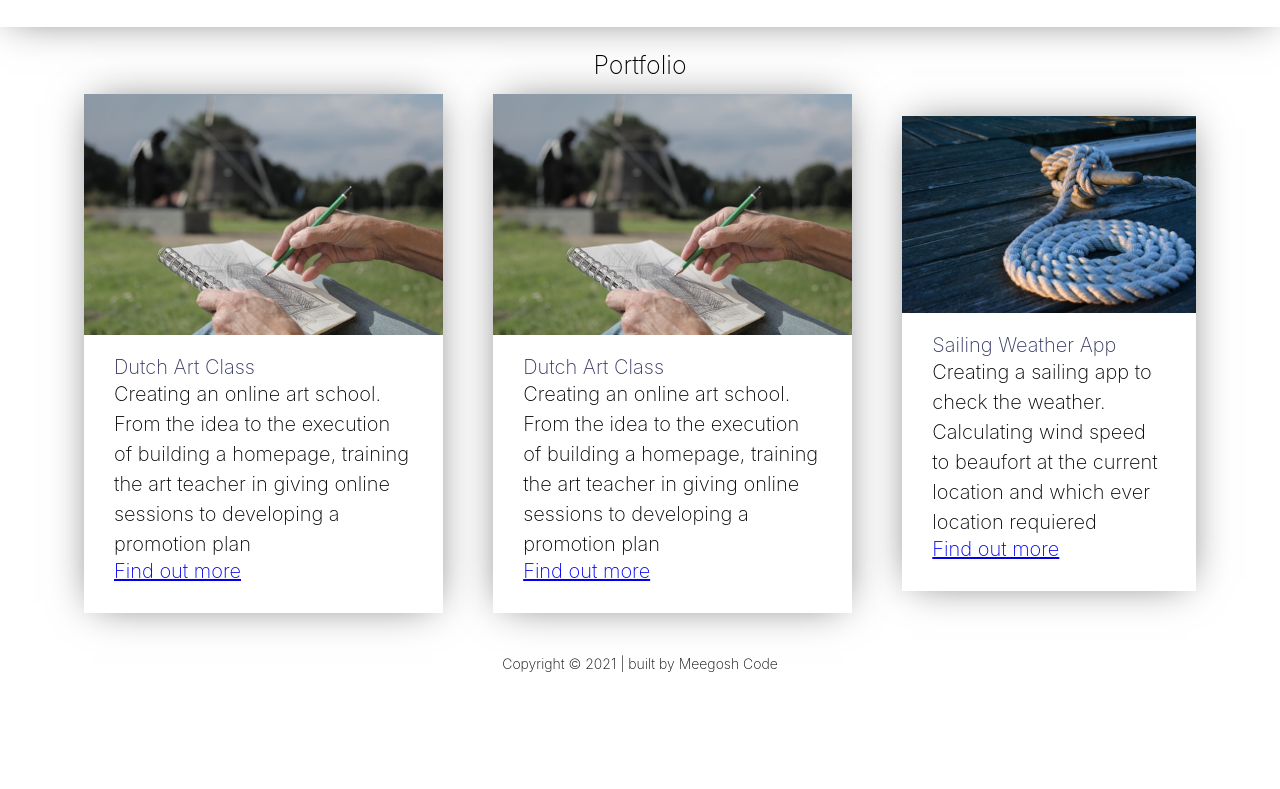
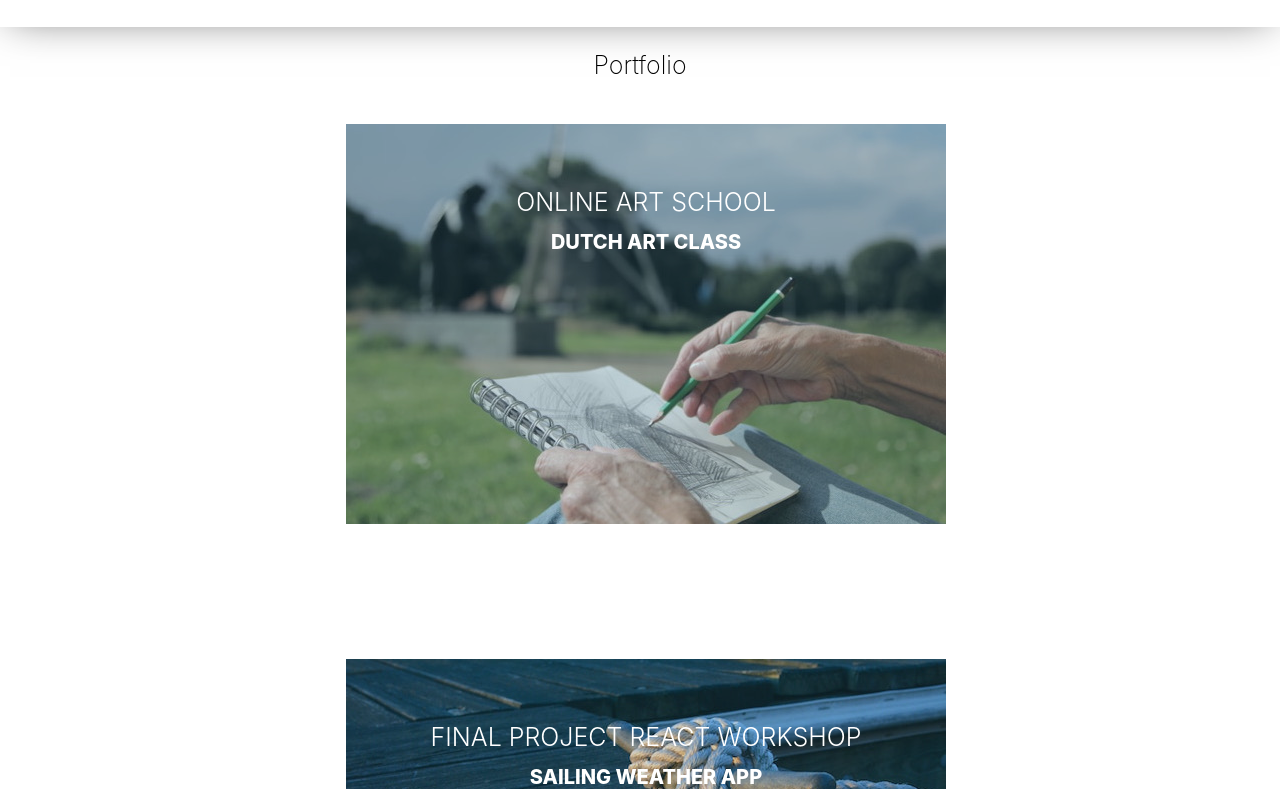
Before and after one commit to SabMc/meegoshcode, a React (Create React App) app: page / in a window 1280 px wide. Shown: the part 1211-2000 px from the top of the page. Before the commit the page ends 1925 px from the top, so only its background shows below. Built offline with nearby package versions, Linux system fonts and the light colour scheme.

Commit message:
Layout Portfolio
New layout to display Portfolio

```diff
--- a/src/components/Portfolio.css
+++ b/src/components/Portfolio.css
@@ -1,5 +1,5 @@
 .portfolio-container {
-  width: 90%;
+
   margin: 0 auto;
 }
 
@@ -15,54 +15,151 @@
   align-items: center;
 }
 
-.portfolio-content {
-  display: flex;
-  flex: 1;
-  margin: 0 1rem;
-  box-shadow: 0 0 2rem -0.5rem rgba(0, 0, 0, 0.6);
-}
-.projectlink {
-  display: flex;
-  flex-flow: column;
+.grid{
+  position: relative;
+  margin: 0 auto;
+  padding: 1em 0 4em;
+  max-width: 90%;
+  list-style: none;
+  text-align: center;}
+
+
+  /* Common style */
+  .grid figure {
+    position: relative;
+    float: left;
+    overflow: hidden;
+    margin: 10px 1%;
+    min-width: 320px;
+    max-width: 100%;
+    max-height: 100%;
     width: 100%;
-
-  overflow: hidden;
-  text-decoration: none;
+    background: #3085a3;
+    text-align: center;
+    cursor: pointer;
   }
 
-.project-img-wrap {
+  .grid figure img {
     position: relative;
-  width: 100%;
-  padding-top: 67%;
-  overflow: hidden;
+    display: block;
+    min-height: 100%;
+    max-width: 100%;
+    opacity: 0.8;
   }
 
-.frontpage-img {
+  .grid figure figcaption {
+    padding: 2em;
+    color: #fff;
+    text-transform: uppercase;
+    font-size: 1.25em;
+    -webkit-backface-visibility: hidden;
+    backface-visibility: hidden;
+  }
+
+  .grid figure figcaption::before,
+  .grid figure figcaption::after {
+    pointer-events: none;
+  }
+
+  .grid figure figcaption,
+  .grid figure figcaption > a {
     position: absolute;
     top: 0;
-  right: 0;
-  bottom: 0;
     left: 0;
-  display: block;
     width: 100%;
-  max-width: 100%;
     height: 100%;
-  object-fit: cover;
-}
-.project-info {
-  padding: 20px 30px 30px;
-}
-.project-text {
-  color: rgb(52, 54, 97);
   }
 
-@media screen and (max-width: 1024px) {
-  .portfolio-content {
-    margin-bottom: 2rem;
+  /* Anchor will cover the whole item by default */
+  /* For some effects it will show as a button */
+  .grid figure figcaption > a {
+    z-index: 1000;
+    text-indent: 200%;
+    white-space: nowrap;
+    font-size: 0;
+    opacity: 0;
   }
+
+  .grid figure h2 {
+
+    font-weight: 300;
   }
-@media only screen and (min-width: 1024px) {
-  .projects-container {
-    display: flex;
+
+  .grid figure h2 span {
+    font-weight: 800;
   }
+
+  .grid figure h2,
+  .grid figure p {
+    margin: 0;
   }
+
+  .grid figure p {
+    letter-spacing: 1px;
+    font-size: 68.5%;
+  }
+  .grid figure a {
+    letter-spacing: 1px;
+    font-size: 85%;
+    color: white;
+  }
+  /* Sweet Marley Effect */
+
+  figure.effect-marley figcaption {
+    text-align: right;
+  }
+
+  figure.effect-marley h2,
+  figure.effect-marley p {
+    position: absolute;
+    right: 30px;
+    left: 30px;
+    padding: 10px 0;
+  }
+
+
+  figure.effect-marley p {
+    bottom: 30px;
+    line-height: 1.5;
+    -webkit-transform: translate3d(0,100%,0);
+    transform: translate3d(0,100%,0);
+  }
+
+  figure.effect-marley h2 {
+    top: 30px;
+    -webkit-transition: -webkit-transform 0.35s;
+    transition: transform 0.35s;
+    -webkit-transform: translate3d(0,20px,0);
+    transform: translate3d(0,20px,0);
+  }
+
+  figure.effect-marley:hover h2 {
+    -webkit-transform: translate3d(0,0,0);
+    transform: translate3d(0,0,0);
+  }
+
+  figure.effect-marley h2::after {
+    position: absolute;
+    top: 100%;
+    left: 0;
+    width: 100%;
+    height: 4px;
+    background: #fff;
+    content: '';
+    -webkit-transform: translate3d(0,40px,0);
+    transform: translate3d(0,40px,0);
+  }
+
+  figure.effect-marley h2::after,
+  figure.effect-marley p {
+    opacity: 0;
+    -webkit-transition: opacity 0.35s, -webkit-transform 0.35s;
+    transition: opacity 0.35s, transform 0.35s;
+  }
+
+  figure.effect-marley:hover h2::after,
+  figure.effect-marley:hover p {
+    opacity: 1;
+    -webkit-transform: translate3d(0,0,0);
+    transform: translate3d(0,0,0);
+  }
--- a/src/components/Portfolio.js
+++ b/src/components/Portfolio.js
@@ -1,6 +1,7 @@
 import React from "react";
-import Project from "./Project";
+//import Project from "./Project";
 import "./Portfolio.css";
+import Project2 from "./Project2";
 import dacfront from "./images/dacfront.jpg";
 import sailingapp from "./images/sailingapp.jpg";
 
@@ -11,28 +12,28 @@ function Portfolio() {
         <h2 className="article-title">Portfolio</h2>
 
           <div className="projects-container">
-            <Project
-              path="https://dutchartclass.nl"
-              img={dacfront}
-              titel="Dutch Art Class"
-              text="Creating an online art school. From the idea to the execution of
-              building a homepage, training the art teacher in giving online
-              sessions to developing a promotion plan"
-            />
-            <Project
-              path="https://dutchartclass.nl"
-              img={dacfront}
-              titel="Dutch Art Class"
-              text="Creating an online art school. From the idea to the execution of
-              building a homepage, training the art teacher in giving online
-              sessions to developing a promotion plan"
-            />
-            <Project
-            path="https://focused-stonebraker-0d6f32.netlify.app"
-            img={sailingapp}
-            titel="Sailing Weather App"
-            text="Creating a sailing app to check the weather. Calculating wind speed to beaufort at the current location and which ever location requiered"
+          <Project2
+          img={dacfront}
+          alt="dutch art class frontpage pic"
+          description="Online Art School"
+          titel="Dutch Art Class"
+          text="Creating an online art school. From the idea to the execution of
+          building a homepage, training the art teacher in giving online
+          sessions to developing a promotion plan "
+          url="https://dutchartclass.nl"
+
           />
+
+          <Project2
+          img={sailingapp}
+          alt="sailing app frontpage picture"
+          description="Final Project React Workshop"
+          titel="Sailing Weather App"
+          text="Creating a sailing app to check the weather. Calculating wind speed to Beaufort at the current location and which ever location requiered"
+          url="https://focused-stonebraker-0d6f32.netlify.app"
+
+          />
+
           </div>
 
       </div>
--- /dev/null
+++ b/src/components/Project2.js
@@ -0,0 +1,23 @@
+import React from "react";
+
+
+function Project2 (props){return (
+<div className="grid">
+<figure class="effect-marley">
+    <img src={props.img} alt={props.alt}/>
+        <figcaption>
+              <h2>{props.description}<br/>
+              <span>{props.titel}</span>
+              </h2>
+              <p>{props.text}<br/>
+              <a href={props.url}>View more</a>
+              </p>
+
+            </figcaption>
+          </figure>
+
+    </div>
+    );
+}
+
+export default Project2;
```
Lines whose indentation alone changed are shown as unchanged.
